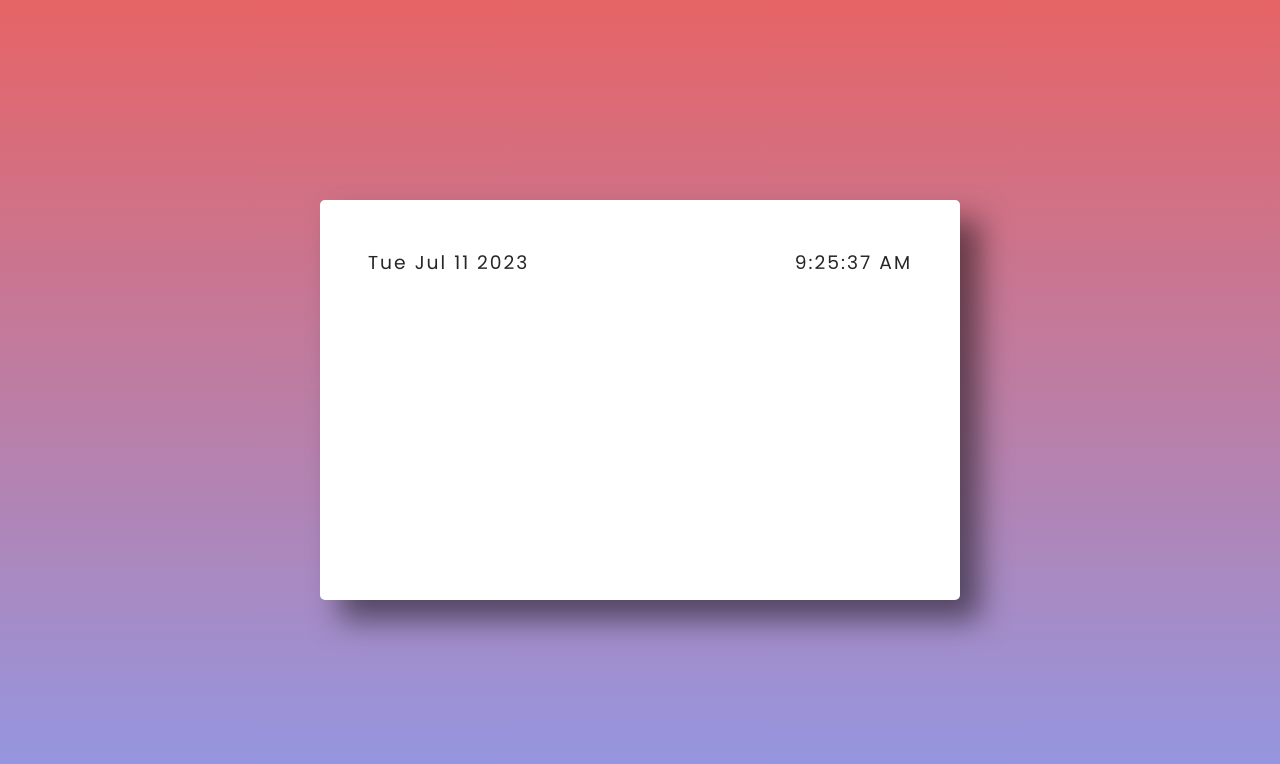
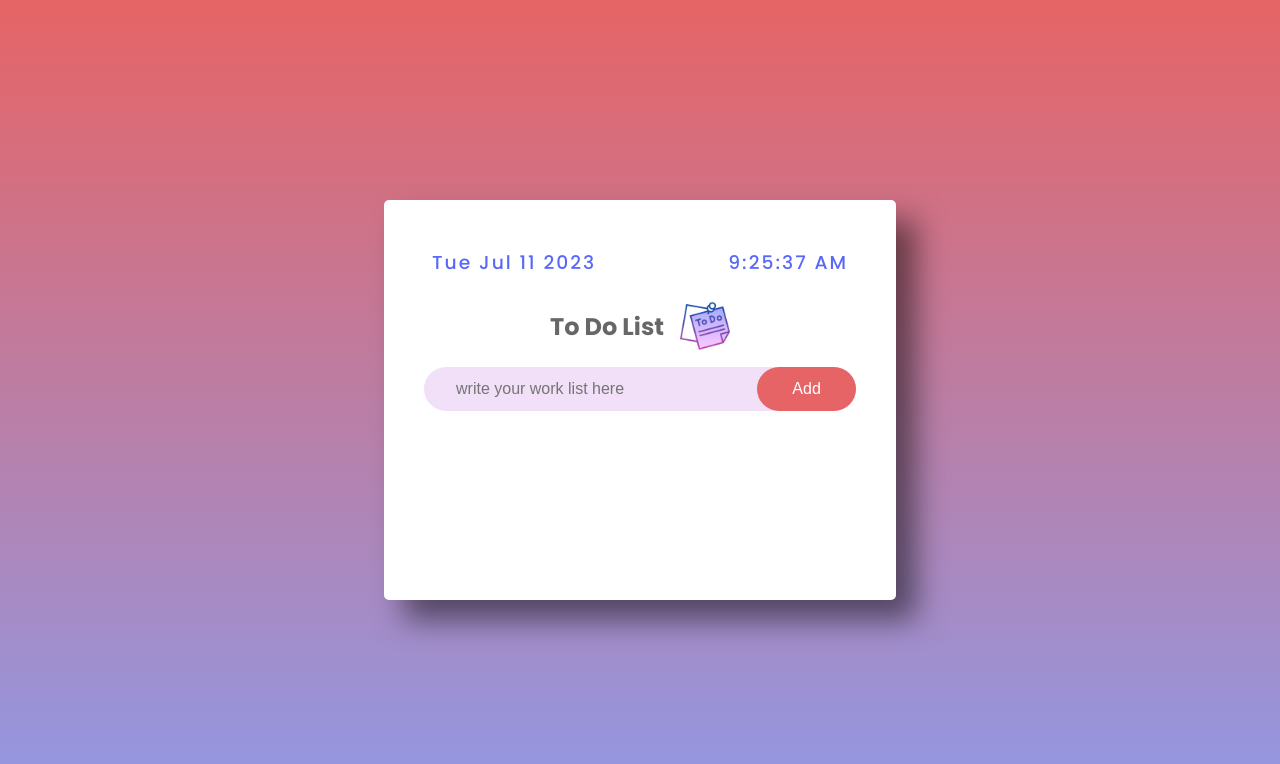
Before and after one commit to sgokbi/to-do-app, a plain HTML site: page index.html in a window 1280 px wide. Drawn offline with nearby package versions, Linux system fonts and the light colour scheme.

Commit message:
todo input field design completed

```diff
--- a/index.html
+++ b/index.html
@@ -27,6 +27,17 @@
             <h3 id="time"></h3>
           </div>
         </div>
+
+        <div class="todo-heading">
+          <h2>To Do List</h2>
+          <img src="image/sticky-note.png" alt="" />
+        </div>
+
+        <!-- INPUT FILED  -->
+        <div class="input-box">
+          <input type="text" placeholder="write your work list here" />
+          <button id="add">Add</button>
+        </div>
       </div>
     </div>
 
--- a/style.css
+++ b/style.css
@@ -6,6 +6,8 @@
   box-sizing: border-box;
   text-decoration: none;
   list-style: none;
+  border: none;
+  outline: none;
 }
 body {
   font-family: "Poppins", sans-serif;
@@ -24,7 +26,7 @@ body {
   text-align: center; */
   top: 200px;
   min-height: 50vh;
-  width: 50%;
+  width: 40%;
   margin: auto;
   background-color: #fff;
   border-radius: 5px;
@@ -40,7 +42,47 @@ body {
 }
 
 .time-date h3 {
-  color: #272626;
-  font-weight: 400;
+  color: #5a68fa;
+
+  font-weight: 500;
   letter-spacing: 2px;
 }
+
+.todo-heading {
+  display: flex;
+  align-items: center;
+  justify-content: center;
+  gap: 1rem;
+  padding: 1rem;
+}
+
+.todo-heading h2 {
+  color: #686767;
+}
+
+.todo-heading img {
+  width: 50px;
+}
+
+.input-box {
+  display: flex;
+  justify-content: space-between;
+  align-items: center;
+  background-color: #f1e0f8;
+  border-radius: 40px;
+}
+
+input {
+  flex: 1;
+  padding: 0.8rem 2rem;
+  font-size: 1rem;
+  background-color: transparent;
+}
+
+button {
+  padding: 0.8rem 2.2rem;
+  border-radius: 40px;
+  background-color: #e66466;
+  color: #fff;
+  font-size: 1rem;
+}
```
